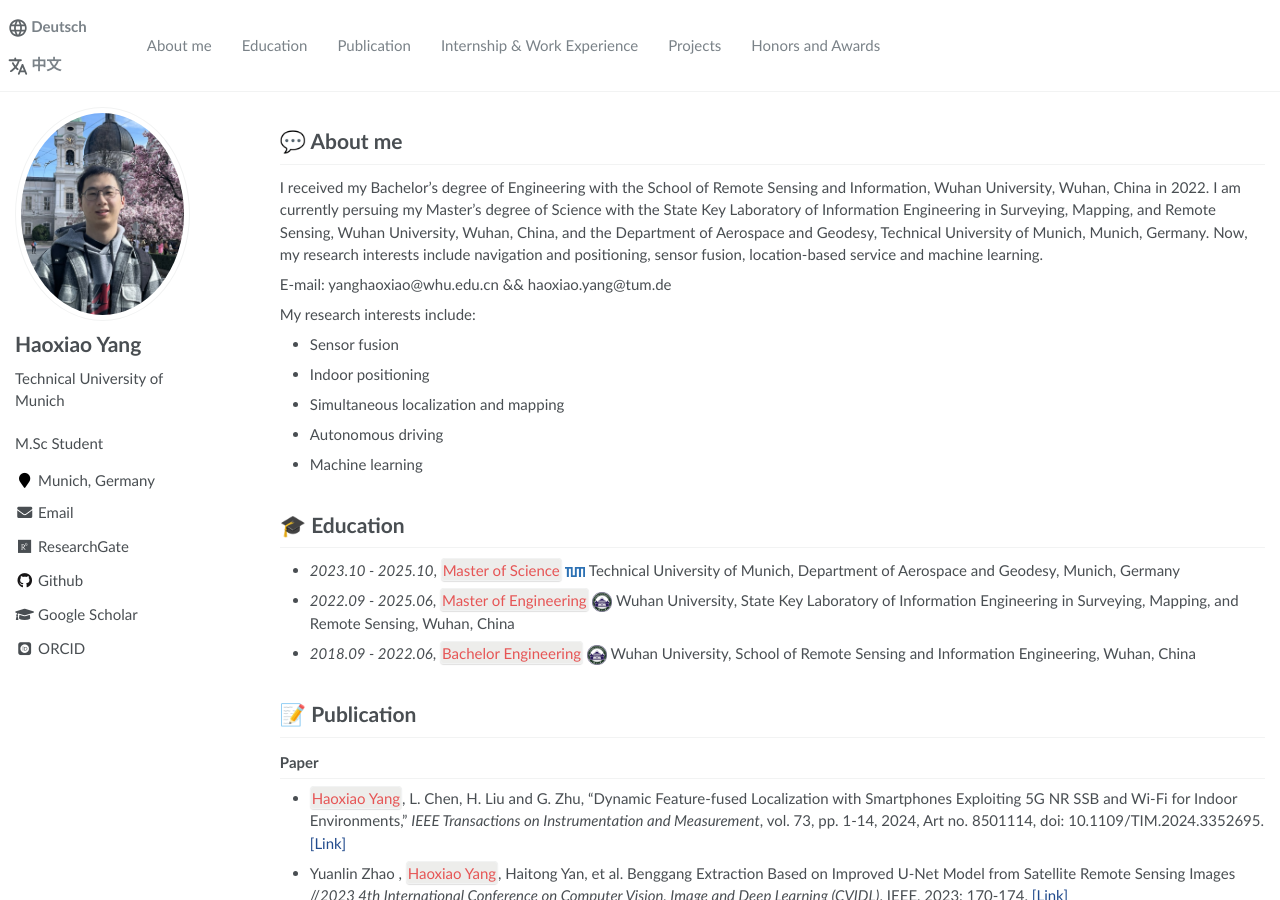
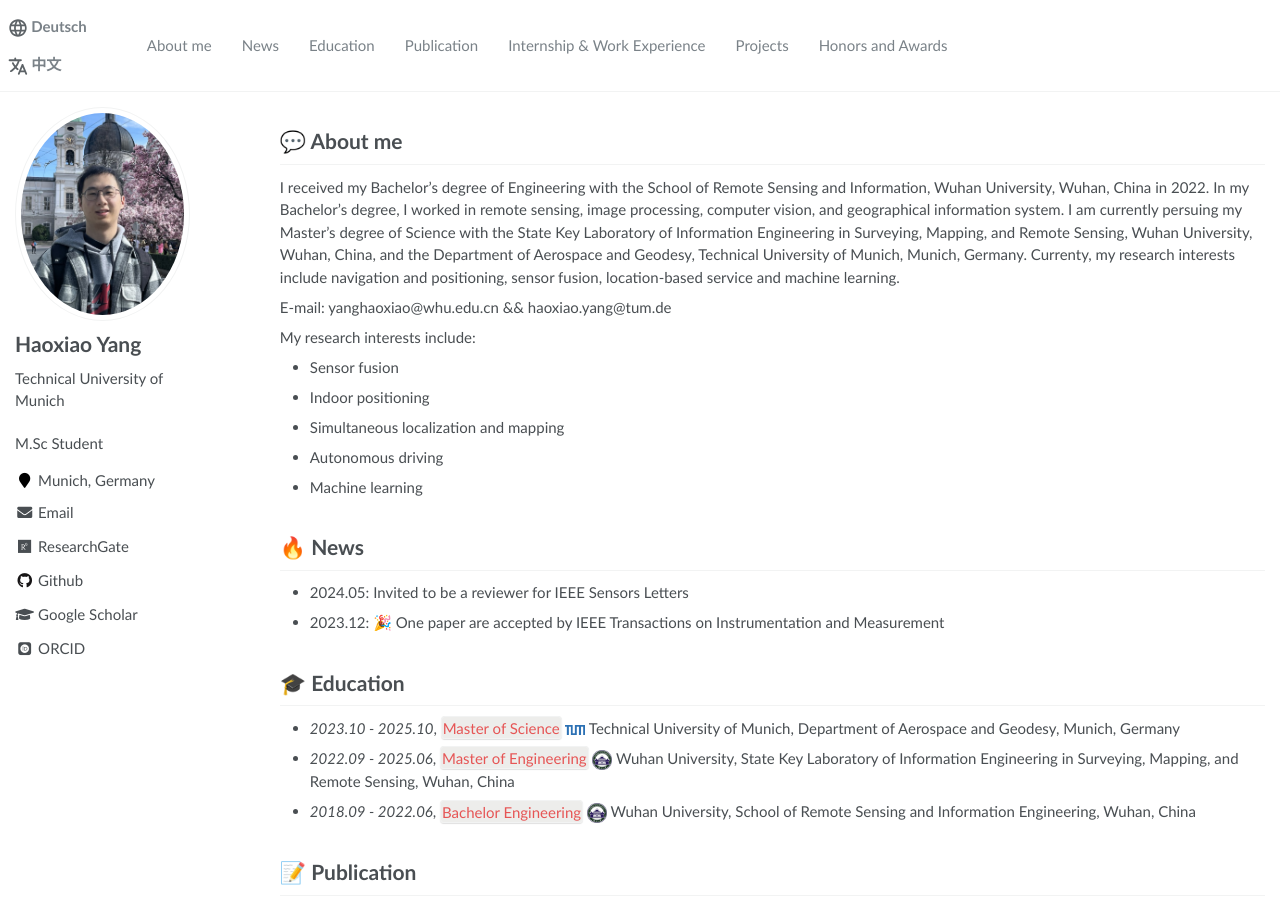
Before and after one commit to GreatBruceYoung/greatbruceyoung.github.io, a Jekyll site: the page built from _pages/about.md, in a window 1280 px wide and 900 px high. Built offline with Jekyll 4.4.1, drawn with Linux system fonts in a browser that asks for light colours; some web fonts are replaced.

Commit message:
update on 2024.06.02

```diff
--- a/_data/navigation.yml
+++ b/_data/navigation.yml
@@ -2,6 +2,9 @@
 main:
   - title: "About me"
     url: "/#about-me"
+
+  - title: "News"
+    url: "/#-xw"
 
   - title: "Education"
     url: "/#-xl"
--- a/_includes/masthead.html
+++ b/_includes/masthead.html
@@ -26,7 +26,7 @@
               <button id="menu-toggle"><div class="navicon"></div></button>
               <ul class="visible-links">
                   <li class="masthead__menu-item masthead__menu-item--lg masthead__menu-home-item">
-                      <a href="https://greatbruceyoung.github.io/en" target="_self">
+                      <a href="https://greatbruceyoung.github.io/de-de" target="_self">
                           <img class="svg" src="/images/en.svg" width="20pt"> Deutsch
                       </a>
                       <a href="https://greatbruceyoung.github.io/zh-cn" target="_self">
--- a/_pages/about.md
+++ b/_pages/about.md
@@ -18,7 +18,7 @@ redirect_from:
 <span class='anchor' id='about-me'></span>
 
 # 💬 About me
-I received my Bachelor's degree of Engineering with the School of Remote Sensing and Information, Wuhan University, Wuhan, China in 2022. I am currently persuing my Master's degree of Science with the State Key Laboratory of Information Engineering in Surveying, Mapping, and Remote Sensing, Wuhan University, Wuhan, China, and the Department of Aerospace and Geodesy, Technical University of Munich, Munich, Germany. Now, my research interests include navigation and positioning, sensor fusion, location-based service and machine learning.
+I received my Bachelor's degree of Engineering with the School of Remote Sensing and Information, Wuhan University, Wuhan, China in 2022. In my Bachelor's degree, I worked in remote sensing, image processing, computer vision, and geographical information system. I am currently persuing my Master's degree of Science with the State Key Laboratory of Information Engineering in Surveying, Mapping, and Remote Sensing, Wuhan University, Wuhan, China, and the Department of Aerospace and Geodesy, Technical University of Munich, Munich, Germany. Currenty, my research interests include navigation and positioning, sensor fusion, location-based service and machine learning.
 
 E-mail: yanghaoxiao@whu.edu.cn && haoxiao.yang@tum.de
 
@@ -28,6 +28,12 @@ My research interests include:
 - Simultaneous localization and mapping
 - Autonomous driving
 - Machine learning
+
+<span class='anchor' id='-xw'></span>
+
+# 🔥 News
+- 2024.05: Invited to be a reviewer for IEEE Sensors Letters
+- 2023.12: 🎉 One paper are accepted by IEEE Transactions on Instrumentation and Measurement
 
 <span class='anchor' id='-xl'></span>
 
```
